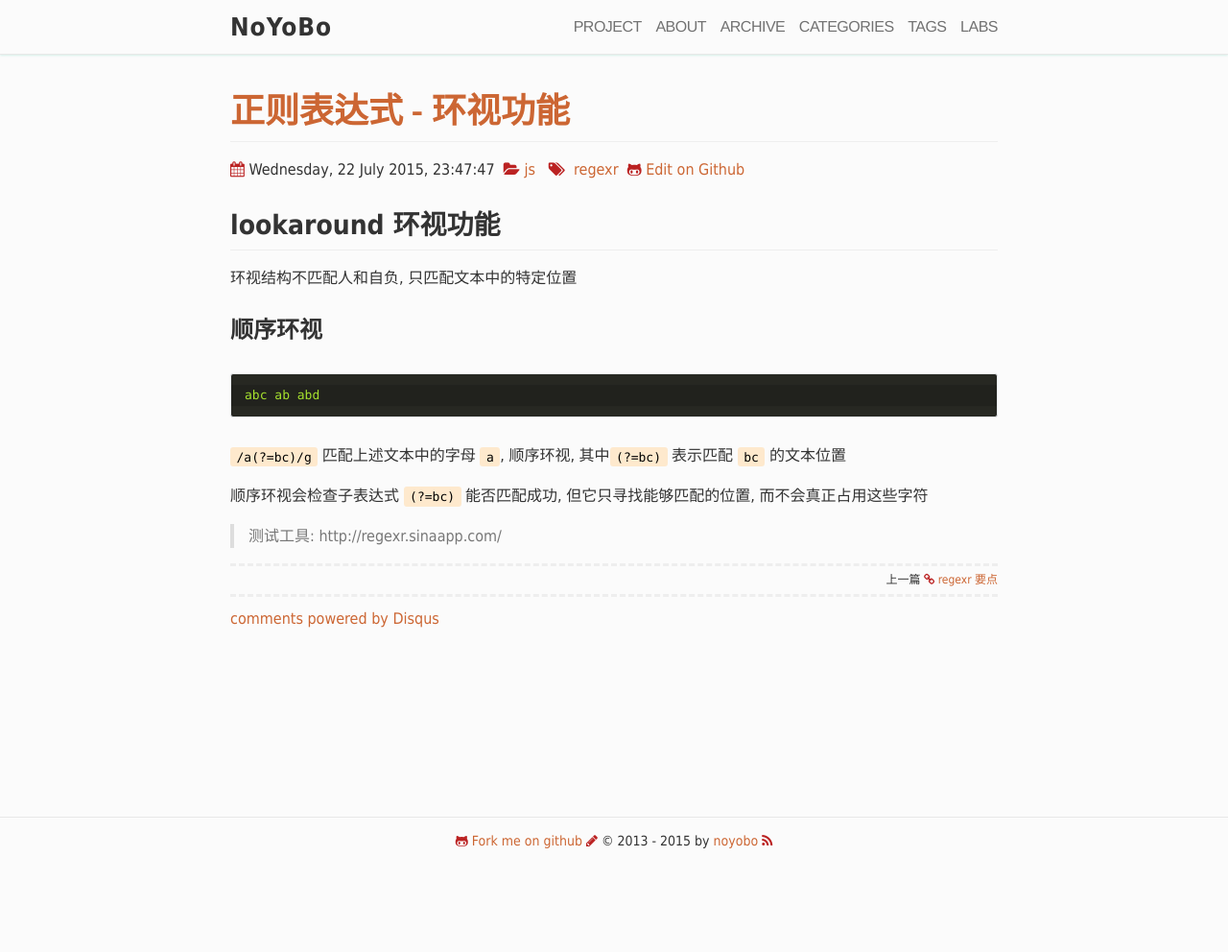
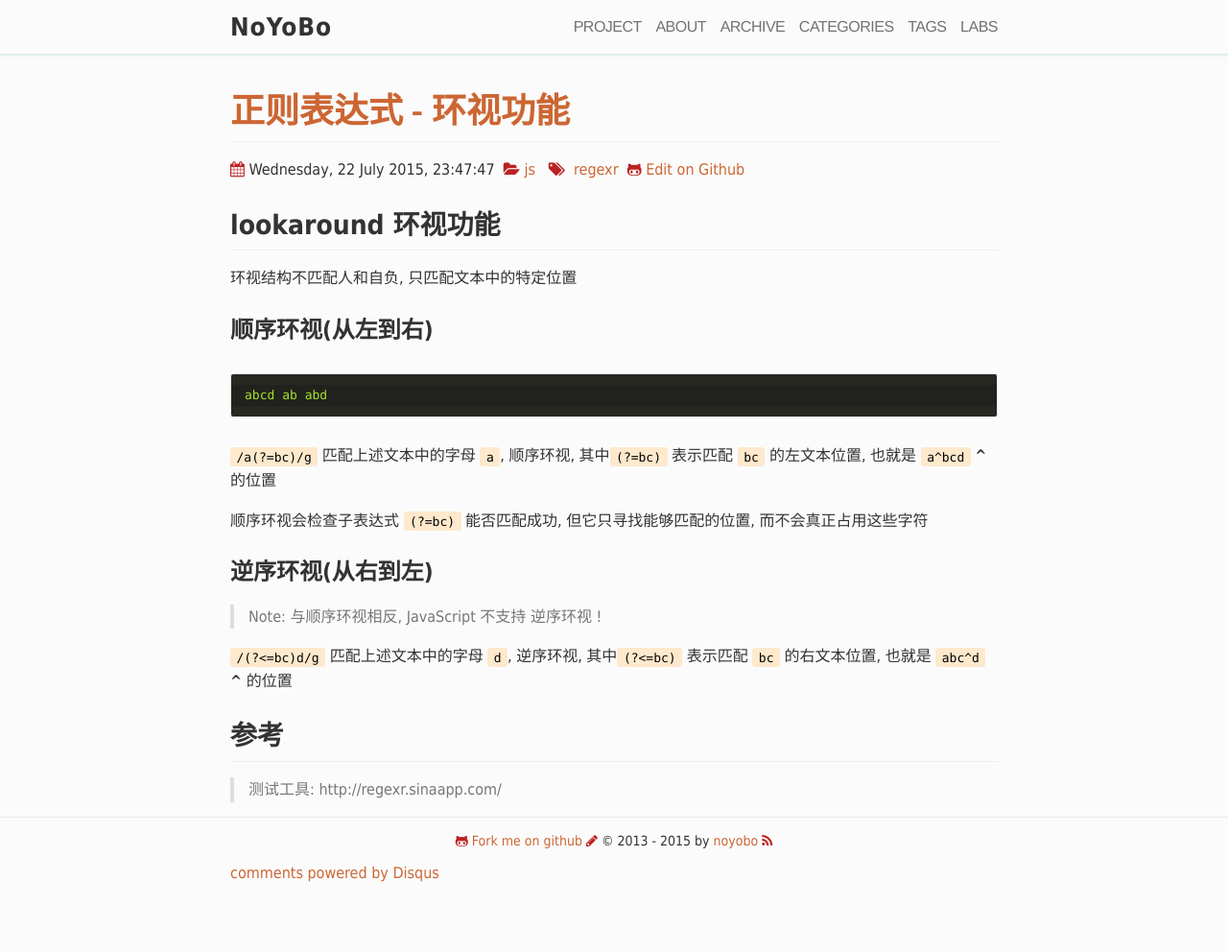
Before and after one commit to noyobo/noyobo.github.com, a Jekyll site: the page built from _posts/2015-07-22-regexr-lookaround.md, in a window 1280 px wide. Shown: the whole page at 96% size. Built offline with Jekyll 4.4.1, drawn with Linux system fonts in a browser that asks for light colours; nearby versions of some CDN libraries; Markdown is read by kramdown in place of the engine named in the settings; comment, search, counter and statistics services are not loaded; before the commit the page ends 900 px from its top, so only the background shows below that.

Commit message:
Update 2015-07-22-regexr-lookaround.md

````diff
--- a/_posts/2015-07-22-regexr-lookaround.md
+++ b/_posts/2015-07-22-regexr-lookaround.md
@@ -12,14 +12,22 @@
 
 环视结构不匹配人和自负, 只匹配文本中的特定位置
 
-### 顺序环视
+### 顺序环视(从左到右)
 
 ```js
-abc ab abd
+abcd ab abd
 ```
 
-**`/a(?=bc)/g`** 匹配上述文本中的字母 `a`, 顺序环视, 其中`(?=bc)` 表示匹配 `bc` 的文本位置
+**`/a(?=bc)/g`** 匹配上述文本中的字母 `a`, 顺序环视, 其中`(?=bc)` 表示匹配 `bc` 的左文本位置, 也就是  `a^bcd` **^** 的位置
 
 顺序环视会检查子表达式 `(?=bc)` 能否匹配成功, 但它只寻找能够匹配的位置, 而不会真正占用这些字符
 
+### 逆序环视(从右到左)
+
+> Note: 与顺序环视相反, JavaScript 不支持 逆序环视 !
+
+**`/(?<=bc)d/g`** 匹配上述文本中的字母 `d`, 逆序环视, 其中`(?<=bc)` 表示匹配 `bc` 的右文本位置, 也就是  `abc^d` **^** 的位置
+
+## 参考
+
 > 测试工具: http://regexr.sinaapp.com/
````
